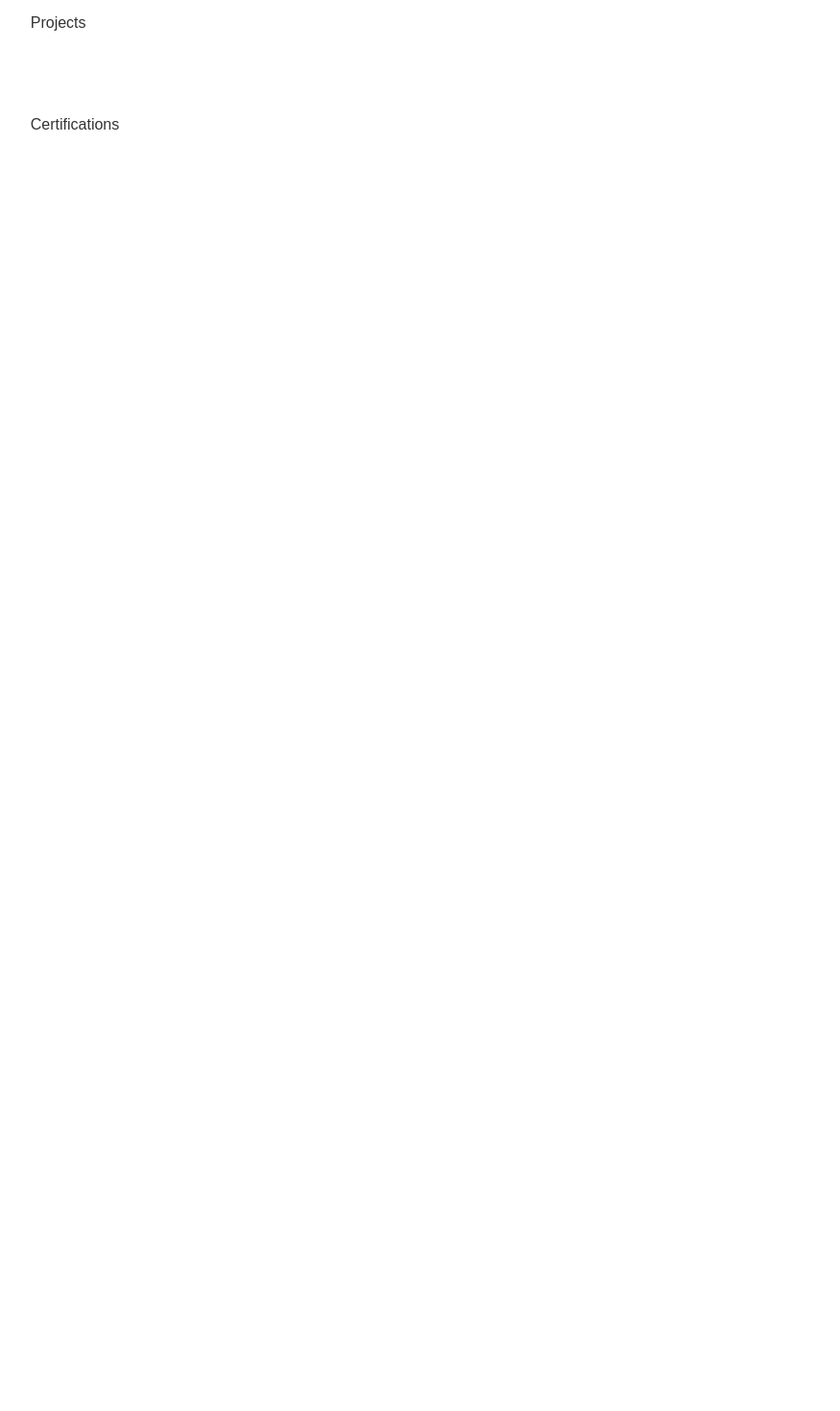
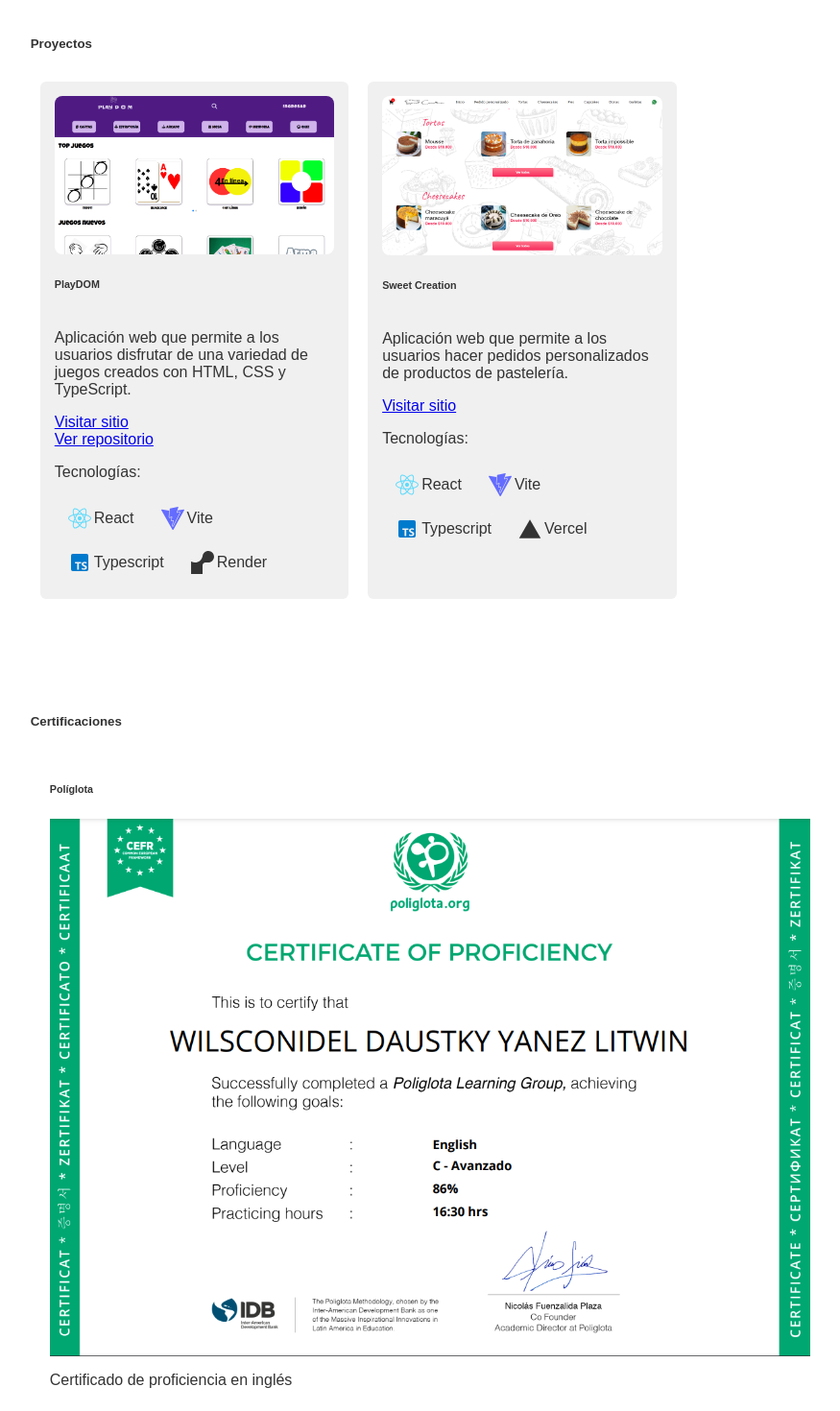
Before and after one commit to WiusGH/portfolio, a React (Vite) app: page / in a window 1280 px wide. Shown: the part 1040-2510 px from the top of the page at 96% size, without its empty margins (332-1207 px from the left). Before the commit the page ends 1262 px from the top, so only its background shows below. Built offline with nearby package versions, Linux system fonts and the light colour scheme.

Commit message:
feat(Certifications): create Certification section and create a reusable CertificationCard component

```diff
--- /dev/null
+++ b/src/components/cards/CertificationCard.module.css
@@ -0,0 +1,9 @@
+.certificationCard {
+  display: flex;
+  flex-direction: column;
+  margin: 10px;
+  padding: 10px;
+  img {
+    width: 100%;
+  }
+}
--- /dev/null
+++ b/src/components/cards/CertificationCard.tsx
@@ -0,0 +1,31 @@
+import style from "./CertificationCard.module.css";
+
+interface CertificationCardProps {
+  title: string;
+  description: string;
+  image: string;
+  date: string;
+  url: string;
+}
+
+const CertificationCard: React.FC<CertificationCardProps> = ({
+  title,
+  description,
+  image,
+  date,
+  url,
+}) => {
+  return (
+    <div className={style.certificationCard}>
+      <h6>{title}</h6>
+      <img src={image} alt={title} />
+      <p>{description}</p>
+      <p>Fecha: {date}</p>
+      <a href={url} target="_blank" rel="noopener noreferrer">
+        <p>Ver certificación</p>
+      </a>
+    </div>
+  );
+};
+
+export default CertificationCard;
--- a/src/components/main content/certifications/Certifications.tsx
+++ b/src/components/main content/certifications/Certifications.tsx
@@ -1,7 +1,33 @@
+import CertificationCard from "../../cards/CertificationCard";
 import style from "./Certifications.module.css";
+import poliglota from "../../../assets/screenshots/poliglota.png";
 
 const Certifications = () => {
-  return <div>Certifications</div>;
+  const certificationsList = [
+    {
+      title: "Políglota",
+      description: "Certificado de proficiencia en inglés",
+      image: poliglota,
+      date: "01/12/2023",
+      url: "https://drive.google.com/file/d/1uloTLth6mLOS7EJz_IofsPMW8q3ajMIB/view?usp=sharing",
+    },
+  ];
+
+  return (
+    <div className={style.certifications}>
+      <h5>Certificaciones</h5>
+      {certificationsList.map((certification) => (
+        <CertificationCard
+          key={certification.title}
+          title={certification.title}
+          description={certification.description}
+          image={certification.image}
+          date={certification.date}
+          url={certification.url}
+        />
+      ))}
+    </div>
+  );
 };
 
 export default Certifications;
--- a/src/components/main content/projects/Projects.module.css
+++ b/src/components/main content/projects/Projects.module.css
@@ -0,0 +1,8 @@
+.projects {
+  display: flex;
+  flex-direction: column;
+}
+
+.projectList {
+  display: flex;
+}
--- a/src/components/main content/projects/Projects.tsx
+++ b/src/components/main content/projects/Projects.tsx
@@ -1,7 +1,47 @@
 import style from "./Projects.module.css";
+import playDom from "../../../assets/screenshots/play-dom.png";
+import sweetCreation from "../../../assets/screenshots/sweet-creation.png";
+import ProjectCard from "../../cards/ProjectCard";
 
 const Projects = () => {
-  return <div>Projects</div>;
+  const projectsList = [
+    {
+      title: "PlayDOM",
+      description:
+        "Aplicación web que permite a los usuarios disfrutar de una variedad de juegos creados con HTML, CSS y TypeScript.",
+      image: playDom,
+      url: "https://s15-25.onrender.com/",
+      githubUrl: "https://github.com/WiusGH/Simulacion-s15-React-PHP",
+      techs: ["React", "Vite", "Typescript", "Render"],
+    },
+    {
+      title: "Sweet Creation",
+      description:
+        "Aplicación web que permite a los usuarios hacer pedidos personalizados de productos de pastelería.",
+      image: sweetCreation,
+      url: "https://www.sweetcreation.store/",
+      techs: ["React", "Vite", "Typescript", "Vercel"],
+    },
+  ];
+
+  return (
+    <div className={style.projects}>
+      <h5>Proyectos</h5>
+      <section className={style.projectList}>
+        {projectsList.map((project) => (
+          <ProjectCard
+            key={project.title}
+            title={project.title}
+            imageUrl={project.image}
+            description={project.description}
+            siteUrl={project.url}
+            githubUrl={project.githubUrl}
+            techs={project.techs}
+          />
+        ))}
+      </section>
+    </div>
+  );
 };
 
 export default Projects;
```
Also changed, not shown: src/assets/screenshots/poliglota.png (added).
